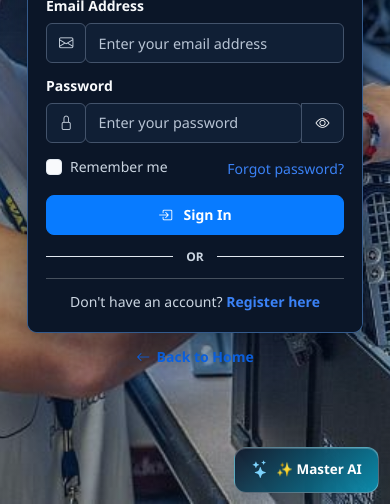
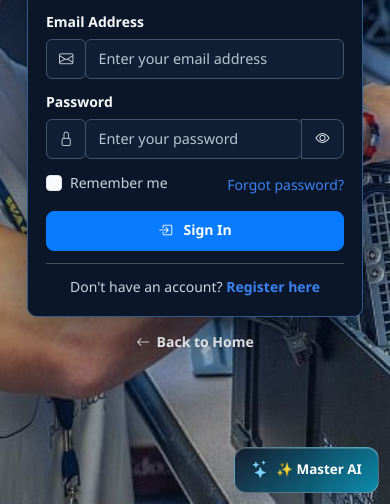
Before and after one commit to sosinatezera/DBU-ICT-MAINTENANCE-SERVICE, a plain HTML site: page frontend/views/login.html in a window 390 px wide. Shown: the part 340-844 px from the top of the page. Drawn offline with nearby package versions, Linux system fonts and the light colour scheme.

Commit message:
Update login and registration page layout

```diff
--- a/frontend/views/login.html
+++ b/frontend/views/login.html
@@ -13,7 +13,13 @@
   <link rel="stylesheet" href="/assets/css/responsive.css" />
   <link rel="stylesheet" href="/assets/css/theme.css" />
   <style>
+    html:has(body.auth-body.login-page) {
+      overflow-x: auto !important;
+      scroll-behavior: smooth;
+      -webkit-overflow-scrolling: touch;
+    }
     body.auth-body.login-page {
+      overflow: visible !important;
       --auth-card-background: #0B1628;
       --auth-card-border: rgba(96, 165, 250, .48);
       --auth-card-shadow: 0 16px 38px rgba(2, 8, 23, .42);
@@ -25,15 +31,32 @@
       background-size: cover !important;
       background-position: center !important;
       background-repeat: no-repeat !important;
-      background-attachment: scroll !important;
-      overflow-y: auto;
+      background-attachment: fixed !important;
     }
     body.auth-body.login-page > .min-vh-100 {
+      justify-content: flex-end !important;
       padding-top: 1rem !important;
       padding-bottom: 1rem !important;
     }
+    body.auth-body.login-page > .min-vh-100 > .container {
+      width: min(100%, 360px);
+      max-width: 360px;
+      margin-right: clamp(1rem, 5vw, 4rem);
+      margin-left: auto;
+      padding-right: 0;
+      padding-left: 0;
+    }
+    body.auth-body.login-page > .min-vh-100 > .container > .row {
+      margin-right: 0;
+      margin-left: 0;
+      justify-content: flex-end;
+    }
     body.auth-body.login-page .row > .col-sm-10 {
+      flex: 0 0 100%;
+      width: 100%;
       max-width: 360px;
+      padding-right: 0;
+      padding-left: 0;
     }
     body.auth-body.login-page .card-body {
       padding: 1.125rem !important;
@@ -95,7 +118,7 @@
     }
     body.auth-body.login-page .auth-footer .back-home,
     body.auth-body.login-page .auth-footer .back-home:hover {
-      color: #0D6EFD !important;
+      color: #FFFFFF !important;
       font-weight: 600;
     }
     body.auth-body.login-page .card-body h4,
@@ -105,6 +128,25 @@
     body.auth-body.login-page .card-body .text-muted,
     body.auth-body.login-page .google-auth-divider {
       color: var(--auth-card-muted) !important;
+    }
+    @media (max-width: 767.98px) {
+      body.auth-body.login-page > .min-vh-100 {
+        justify-content: center !important;
+      }
+      body.auth-body.login-page > .min-vh-100 > .container {
+        margin-right: auto;
+        margin-left: auto;
+        padding-right: .75rem;
+        padding-left: .75rem;
+      }
+      body.auth-body.login-page > .min-vh-100 > .container > .row {
+        justify-content: center;
+      }
+    }
+    @media (max-height: 600px) {
+      body.auth-body.login-page > .min-vh-100 {
+        align-items: flex-start !important;
+      }
     }
   </style>
   <script src="/assets/js/api-config.js?v=16"></script>
@@ -178,8 +220,6 @@
                 </button>
 
               </form>
-
-<div class="google-auth-divider" aria-hidden="true"><span>OR</span></div>
 
               <hr class="my-4" />
               <p class="text-center text-muted small mb-0">
```
Also changed, not shown: frontend/views/register.html (+44 -12 lines).
